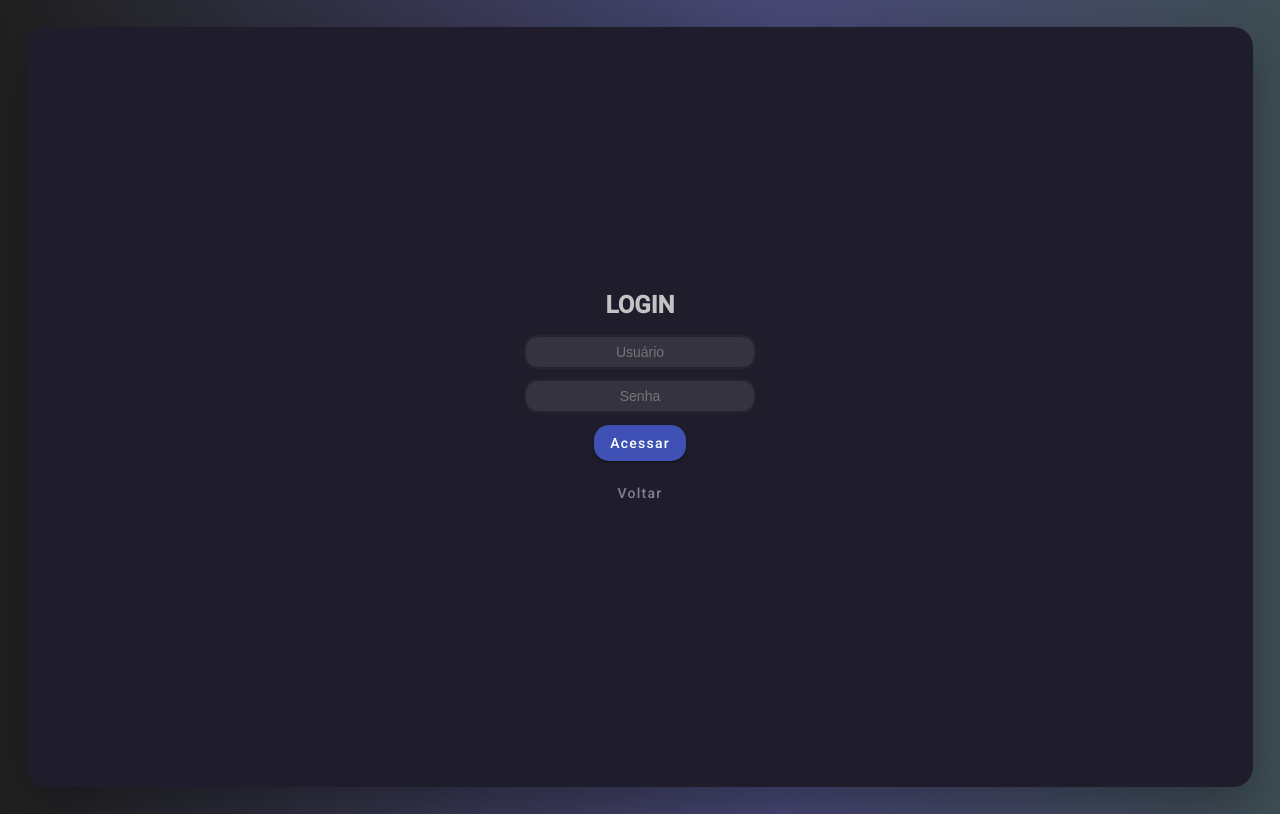
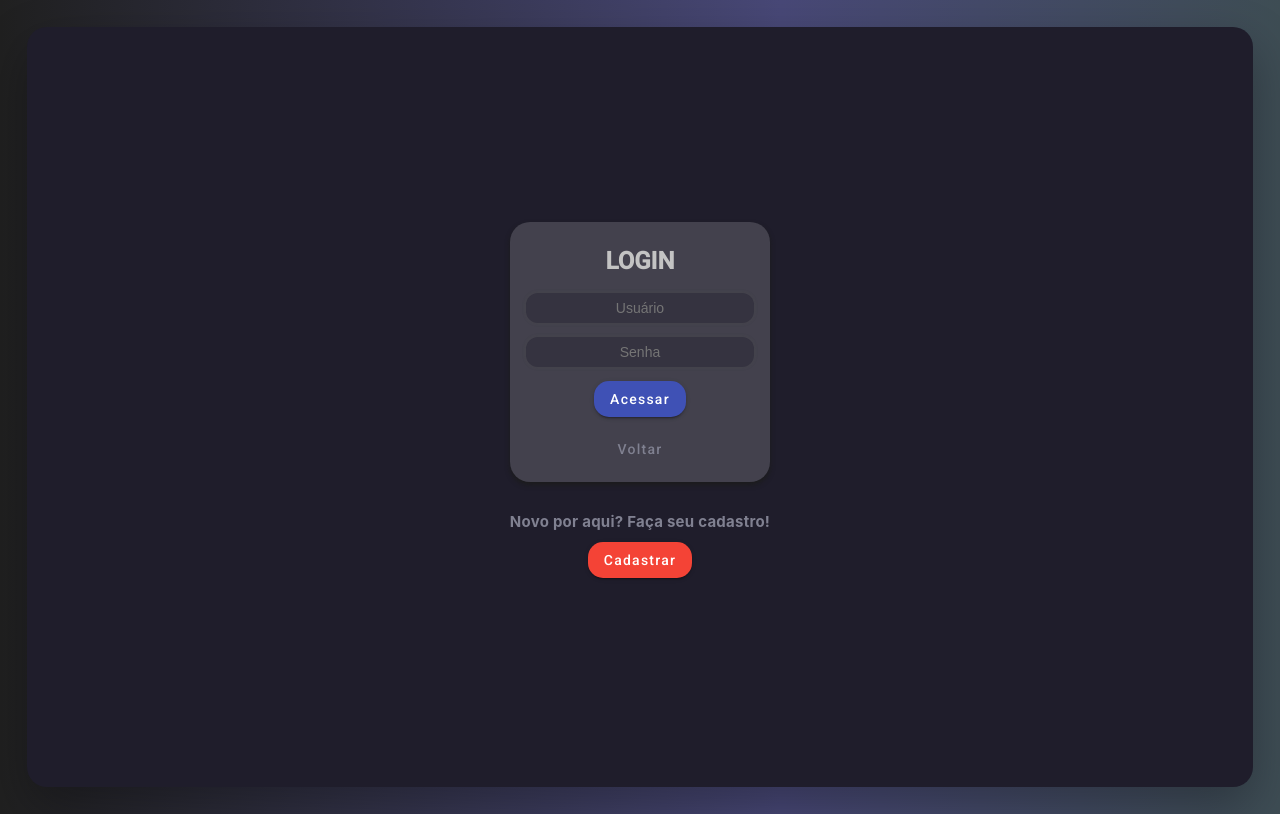
Before and after one commit to MathSZVKS/BuddyCarer, an Angular app: page / in a window 1280 px wide. Both pictures are taken after a click on the element 1165 px from the left and 76 px from the top of the page. Built offline with nearby package versions, Linux system fonts and the light colour scheme.

Commit message:
Register page and service

```diff
--- a/src/app/app.component.ts
+++ b/src/app/app.component.ts
@@ -25,12 +25,12 @@ export class AppComponent {
       this.userLogged = event.user;
       this.userType = event.type;
     } else {
-      this.toastr.error("Usuário ou senha incorretos");
+      this.toastr.error("Usuário ou senha inválidos");
     }
   }
 
-  return(event: boolean) {
-    if (event) {
+  return(event: string) {
+    if (event = 'initial') {
       this.inLogin = false;
     }
   }
--- a/src/app/content/content.component.html
+++ b/src/app/content/content.component.html
@@ -1,4 +1,4 @@
-<ng-containter *ngIf="page == 'initial'">
+<ng-container *ngIf="page == 'initial'">
   <div class="content">
     <h2 class="content__video-heading">Bem-vindo</h2>
     <div class="content__video-card-wrapper">
@@ -71,11 +71,11 @@
       </div>
     </div>
   </div>
-</ng-containter>
+</ng-container>
 
-<ng-containter *ngIf="page == 'user'"> USER PAGE </ng-containter>
+<ng-container *ngIf="page == 'user'"> USER PAGE </ng-container>
 
-<ng-containter *ngIf="page == 'myPets'">
+<ng-container *ngIf="page == 'myPets'">
   <div class="content">
     <h2 class="content__video-heading">Meus Pets</h2>
     <div class="content__video-card-wrapper-pet">
@@ -91,22 +91,22 @@
       </ng-container>
     </div>
   </div>
-</ng-containter>
+</ng-container>
 
-<ng-containter *ngIf="page == 'Calendar'"> AGENDA </ng-containter>
+<ng-container *ngIf="page == 'Calendar'"> AGENDA </ng-container>
 
-<ng-containter *ngIf="page == 'Care'"> VACINAS </ng-containter>
+<ng-container *ngIf="page == 'Care'"> VACINAS </ng-container>
 
-<ng-containter *ngIf="page == 'Money'"> FINANCEIRO </ng-containter>
+<ng-container *ngIf="page == 'Money'"> FINANCEIRO </ng-container>
 
-<ng-containter *ngIf="page == 'Shop'"> SHOP </ng-containter>
+<ng-container *ngIf="page == 'Shop'"> SHOP </ng-container>
 
-<ng-containter *ngIf="page == 'Dashboard'"> DASHBOARD </ng-containter>
+<ng-container *ngIf="page == 'Dashboard'"> DASHBOARD </ng-container>
 
-<ng-containter *ngIf="page == 'Clients'"> CLIENTES </ng-containter>
+<ng-container *ngIf="page == 'Clients'"> CLIENTES </ng-container>
 
-<ng-containter *ngIf="page == 'Package'"> ESTOQUE </ng-containter>
+<ng-container *ngIf="page == 'Package'"> ESTOQUE </ng-container>
 
-<ng-containter *ngIf="page == 'CalendarAdmin'"> AGENDA </ng-containter>
+<ng-container *ngIf="page == 'CalendarAdmin'"> AGENDA </ng-container>
 
-<ng-containter *ngIf="page == 'mockery'"> DOAÇÕES </ng-containter>
+<ng-container *ngIf="page == 'mockery'"> DOAÇÕES </ng-container>
--- a/src/app/content/content.component.scss
+++ b/src/app/content/content.component.scss
@@ -1,44 +1,44 @@
 .content {
   @keyframes fadeIn {
     from {
-      opacity: 0; /* começa com opacidade zero */
+      opacity: 0;
     }
     to {
-      opacity: 1; /* termina com opacidade total */
+      opacity: 1;
     }
   }
 
   @keyframes bounce-in {
     0% {
-      transform: translateY(500px); /* começa fora da tela */
+      transform: translateY(500px);
       animation-timing-function: ease-in;
     }
     38% {
-      transform: translateY(-30px); /* pula para cima */
+      transform: translateY(-30px);
       animation-timing-function: ease-out;
     }
     55% {
-      transform: translateY(15px); /* cai um pouco */
+      transform: translateY(15px);
       animation-timing-function: ease-in;
     }
     72% {
-      transform: translateY(-8px); /* volta a subir um pouco */
+      transform: translateY(-8px);
       animation-timing-function: ease-out;
     }
     81% {
-      transform: translateY(0px); /* volta à posição original */
+      transform: translateY(0px);
       animation-timing-function: ease-in;
     }
     89% {
-      transform: translateY(-3px); /* sutil movimento para cima */
+      transform: translateY(-3px);
       animation-timing-function: ease-out;
     }
     95% {
-      transform: translateY(0px); /* volta à posição original */
+      transform: translateY(0px);
       animation-timing-function: ease-in;
     }
     100% {
-      transform: translateY(0px); /* termina na posição original */
+      transform: translateY(0px);
     }
   }
 
--- a/src/app/login/login.component.html
+++ b/src/app/login/login.component.html
@@ -1,23 +1,74 @@
-<div>
+<ng-container *ngIf="inLogin">
+  <div class="accessPage">
+    <div class="box">
       <h1 class="loginText">LOGIN</h1>
       <input
         #user
-    (change)="registerValue(user.value, 'user')"
-    class="user"
+        (change)="registerValueToLogin(user.value, 'user')"
+        class="input"
         type="text"
         placeholder="Usuário"
       />
       <input
         #password
-    (change)="registerValue(password.value, 'password')"
-    class="password"
+        (change)="registerValueToLogin(password.value, 'password')"
+        class="input"
         type="password"
         placeholder="Senha"
       />
-  <button (click)="access()" class="login" mat-raised-button color="primary">
+      <button (click)="access()" class="button" mat-raised-button color="primary">
         Acessar
       </button>
-  <button (click)="returnPage()" class="login" mat-button color="danger">
+      <button (click)="returnPage('initial')" class="button" mat-button color="danger">
         Voltar
       </button>
     </div>
+
+    <div style="margin-top: 30px;">
+      <span style="font-weight: bold;">Novo por aqui? Faça seu cadastro!</span>
+      <button style="margin-top: 10px;" (click)="openRegisterPage()" class="button" mat-raised-button color="warn">
+        Cadastrar
+      </button>
+    </div>
+  </div>
+</ng-container>
+
+<ng-container *ngIf="!inLogin">
+  <div class="boxRegister" style="padding-left: 0.9em; padding-right: 0.9em;">
+    <h1 class="loginText">CADASTRAR</h1>
+    <input
+      #user
+      (change)="registerValueToRegister(user.value, 'user')"
+      class="input"
+      type="text"
+      placeholder="Usuário"
+    />
+    <input
+      #password
+      (change)="registerValueToRegister(password.value, 'password')"
+      class="input"
+      type="password"
+      placeholder="Senha"
+    />
+    <input
+      #name
+      (change)="registerValueToRegister(name.value, 'name')"
+      class="input"
+      type="text"
+      placeholder="Nome"
+    />
+    <input
+      #email
+      (change)="registerValueToRegister(email.value, 'email')"
+      class="input"
+      type="email"
+      placeholder="Email"
+    />
+    <button (click)="registerNewUser()" class="button" mat-raised-button color="primary">
+      Cadastrar
+    </button>
+    <button (click)="returnPage('login')" class="button" mat-button color="danger">
+      Voltar
+    </button>
+  </div>
+</ng-container>
--- a/src/app/login/login.component.scss
+++ b/src/app/login/login.component.scss
@@ -1,4 +1,47 @@
-.user {
+@keyframes bounce-in {
+  0% {
+    transform: translateY(500px);
+    animation-timing-function: ease-in;
+  }
+  38% {
+    transform: translateY(-30px);
+    animation-timing-function: ease-out;
+  }
+  55% {
+    transform: translateY(15px);
+    animation-timing-function: ease-in;
+  }
+  72% {
+    transform: translateY(-8px);
+    animation-timing-function: ease-out;
+  }
+  81% {
+    transform: translateY(0px);
+    animation-timing-function: ease-in;
+  }
+  89% {
+    transform: translateY(-3px);
+    animation-timing-function: ease-out;
+  }
+  95% {
+    transform: translateY(0px);
+    animation-timing-function: ease-in;
+  }
+  100% {
+    transform: translateY(0px);
+  }
+}
+
+@keyframes fadeIn {
+  from {
+    opacity: 0;
+  }
+  to {
+    opacity: 1;
+  }
+}
+
+.input {
   background: #353340;
   border-radius: 12px;
   border: none;
@@ -22,31 +65,7 @@
   }
 }
 
-.password {
-  background: #353340;
-  border-radius: 12px;
-  border: none;
-  text-align: center;
-  margin-left: auto;
-  margin-right: auto;
-  outline: 0;
-  box-shadow: 0 0 2px 2px rgb(76 76 76 / 19%);
-  transition: 400ms linear;
-  color: #fff;
-  font-size: 14px;
-  font-weight: 500;
-  width: 16em;
-  height: 2em;
-  display: block;
-  margin-bottom: 1em;
-
-  &:focus {
-    transform: scale(1.1);
-    transition: 200ms linear;
-  }
-}
-
-.login {
+.button {
   border-radius: 15px;
   display: block;
   margin-left: auto;
@@ -59,3 +78,36 @@
   font-weight: bold;
   text-align: center;
 }
+
+.box{
+  background-color: #ffffff29;
+  border-radius: 20px;
+  padding-top: 1.5em;
+  padding-bottom: 0.1em;
+  box-shadow: 0 3px 5px rgb(28 28 28 / 94%);
+  transition: 200ms linear;
+
+  &:hover{
+    box-shadow: 0 0 2px 2px #2f2d3d;
+  }
+}
+
+.boxRegister{
+  transform: translateY(500px); /* começa fora da tela */
+  animation: bounce-in 0.8s cubic-bezier(0.175, 0.885, 0.32, 1.275) forwards;
+  background-color: #ffffff29;
+  border-radius: 20px;
+  padding-top: 1.5em;
+  padding-bottom: 0.1em;
+  box-shadow: 0 3px 5px rgb(28 28 28 / 94%);
+  transition: 200ms linear;
+
+  &:hover{
+    box-shadow: 0 0 2px 2px #2f2d3d;
+  }
+}
+
+.accessPage{
+  opacity: 0;
+  animation: fadeIn 1s forwards;
+}
--- a/src/app/login/login.component.ts
+++ b/src/app/login/login.component.ts
@@ -1,5 +1,7 @@
 import { Component, Output, EventEmitter } from "@angular/core";
+import { ToastrService } from "ngx-toastr";
 import { LoginService } from "../services/login/login.service";
+import { RegisterService } from "../services/register/register.service";
 
 @Component({
   selector: "app-login",
@@ -9,26 +11,83 @@ import { LoginService } from "../services/login/login.service";
 })
 export class LoginComponent {
   @Output() loginStatus = new EventEmitter<object>();
-  @Output() return = new EventEmitter<boolean>();
+  @Output() return = new EventEmitter<string>();
 
-  user = "";
-  password = "";
+  inLogin = true;
 
-  constructor(public loginService: LoginService) {}
+  userToLogin = "";
+  passwordToLogin = "";
 
-  registerValue(value: string, type: string) {
+  userToRegister = "";
+  passwordToRegister = "";
+  nameToRegister = "";
+  emailToRegister = "";
+
+  constructor(
+    public loginService: LoginService,
+    public registerService: RegisterService,
+    private toastr: ToastrService
+    ) {}
+
+  registerValueToLogin(value: string, type: string) {
     if (type == "user") {
-      this.user = value;
+      this.userToLogin = value;
     } else if ((type = "password")) {
-      this.password = value;
+      this.passwordToLogin = value;
+    }
+  }
+
+  registerValueToRegister(value: string, type: string){
+    switch(type){
+      case 'user':
+        this.userToRegister = value;
+      break;
+      case 'password':
+        this.passwordToRegister = value;
+      break;
+      case 'name':
+        this.nameToRegister = value;
+      break;
+      case 'email':
+        this.emailToRegister = value;
+      break;
+    }
+  }
+
+  registerNewUser(){
+    if(this.userToRegister == '' || this.passwordToRegister == '' || this.nameToRegister == '' || this.emailToRegister == ''){
+      this.toastr.warning('Informe todos os dados para o cadastro')
+      return ;
+    }
+
+    let userToRegister = {
+      user: this.userToRegister,
+      password: this.passwordToRegister,
+      name: this.nameToRegister,
+      email: this.emailToRegister
+    }
+
+    if(this.registerService.register(userToRegister) == 'registered'){
+      this.toastr.success('Usuário cadastrado com sucesso :D');
+      this.inLogin = true;
+    }else if(this.registerService.register(userToRegister) == 'notRegistered'){
+      this.toastr.error('Houve um erro no cadastro :(');
     }
   }
 
   access() {
-    this.loginStatus.emit(this.loginService.login(this.user, this.password));
+    this.loginStatus.emit(this.loginService.login(this.userToLogin, this.passwordToLogin));
   }
 
-  returnPage() {
-    this.return.emit(true);
+  returnPage(page: string) {
+    if(page == 'initial'){
+      this.return.emit(page);
+    }else if(page == 'login'){
+      this.inLogin = true;
+    }
+  }
+
+  openRegisterPage(){
+    this.inLogin = false;
   }
 }
--- /dev/null
+++ b/src/app/services/register/register.service.ts
@@ -0,0 +1,17 @@
+import { Injectable } from '@angular/core';
+
+@Injectable({
+  providedIn: 'root'
+})
+export class RegisterService {
+  constructor() { }
+
+  //Aqui será necessário fazer todas as validações no Back se o usuário já existe ou não
+  register(userToRegister: object) {
+    if(userToRegister != null){
+      return 'registered'
+    }else{
+      return 'notRegistered'
+    }
+  }
+}
```
Also changed, not shown: 1 other file (tests, documents, lock files or other folders). Lines whose indentation alone changed are shown as unchanged.
